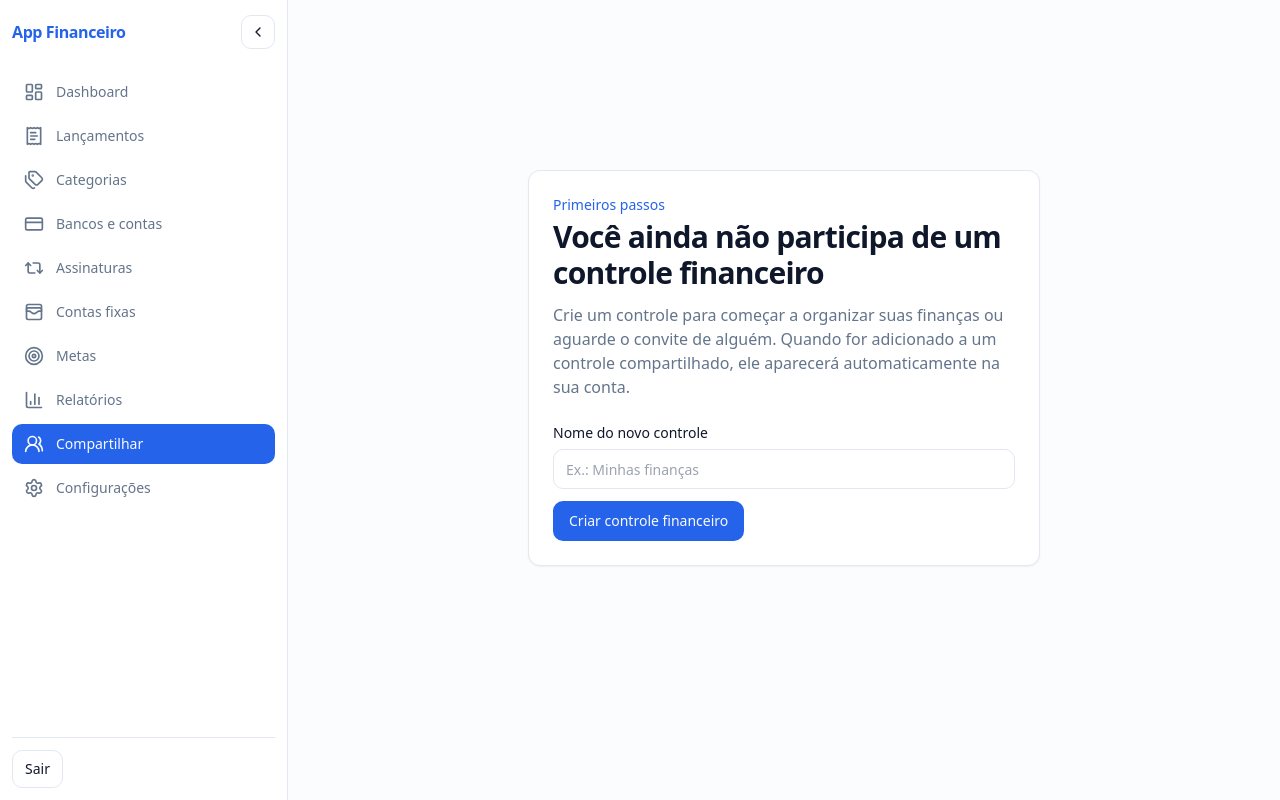
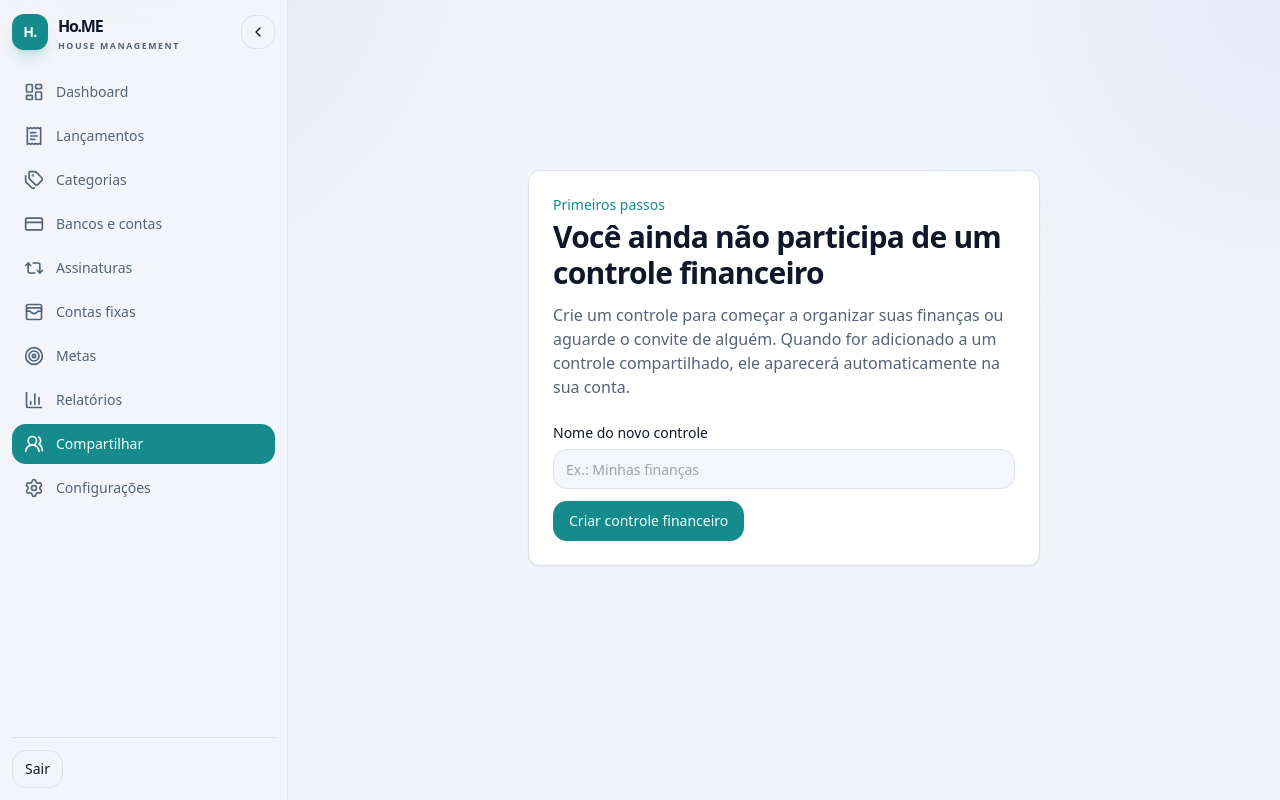
Before and after one commit to gzBELAN/App_Financeiro, a Next.js app: page /workspace in a window 1280 px wide. Built offline with nearby package versions, Linux system fonts and the light colour scheme; no server answers; the database is empty.

Commit message:
Upgrading visual identity

```diff
--- a/src/app/layout.tsx
+++ b/src/app/layout.tsx
@@ -6,16 +6,16 @@ import "@/styles/globals.css";
 
 export const metadata: Metadata = {
   title: {
-    default: "App Financeiro",
-    template: "%s | App Financeiro",
+    default: "Ho.ME",
+    template: "%s | Ho.ME",
   },
-  description: "Controle financeiro pessoal simples, seguro e responsivo.",
-  applicationName: "App Financeiro",
+  description: "House Management Environment para uma rotina financeira doméstica mais inteligente.",
+  applicationName: "Ho.ME",
   manifest: "/manifest.webmanifest",
   appleWebApp: {
     capable: true,
-    statusBarStyle: "default",
-    title: "App Financeiro",
+    statusBarStyle: "black-translucent",
+    title: "Ho.ME",
   },
   icons: {
     apple: "/icons/icon-192.svg",
@@ -38,7 +38,7 @@ export default function RootLayout({ children }: RootLayoutProperties) {
           dangerouslySetInnerHTML={{
             __html: `(() => {
               try {
-                const preference = localStorage.getItem("app-financeiro-theme") || "system";
+                const preference = localStorage.getItem("home-theme") || localStorage.getItem("app-financeiro-theme") || "system";
                 const isDark = preference === "dark" || (preference === "system" && window.matchMedia("(prefers-color-scheme: dark)").matches);
                 document.documentElement.classList.toggle("dark", isDark);
               } catch { /* A aparência padrão será usada quando o armazenamento não estiver disponível. */ }
--- a/src/app/offline/page.tsx
+++ b/src/app/offline/page.tsx
@@ -4,7 +4,7 @@ export default function OfflinePage() {
   return (
     <main className="flex min-h-screen items-center justify-center bg-background px-6 text-foreground">
       <section className="max-w-md space-y-3 text-center">
-        <p className="text-sm font-semibold text-primary">App Financeiro</p>
+        <p className="text-sm font-black tracking-[-0.08em] text-primary">Ho.ME <span className="ml-1 text-[0.6rem] font-bold uppercase tracking-[0.15em] text-muted-foreground">House management</span></p>
         <h1 className="text-3xl font-bold tracking-tight">Você está sem conexão</h1>
         <p className="text-muted-foreground">Reconecte-se à internet para atualizar seus dados financeiros. Os recursos estáticos do aplicativo continuam disponíveis.</p>
       </section>
--- a/src/features/auth/presentation/auth-card.tsx
+++ b/src/features/auth/presentation/auth-card.tsx
@@ -9,9 +9,9 @@ type AuthCardProperties = {
 export function AuthCard({ children, description, title }: AuthCardProperties) {
   return (
     <main className="flex min-h-screen items-center justify-center bg-muted/50 px-4 py-10">
-      <section className="w-full max-w-md rounded-lg border bg-card p-6 shadow-sm sm:p-8">
+      <section className="w-full max-w-md rounded-2xl border border-border/80 bg-card/95 p-6 shadow-xl shadow-primary/5 backdrop-blur sm:p-8">
         <header className="mb-6 space-y-2">
-          <p className="text-sm font-semibold text-primary">App Financeiro</p>
+          <p className="text-sm font-black tracking-[-0.08em] text-primary">Ho.ME <span className="ml-1 text-[0.6rem] font-bold uppercase tracking-[0.15em] text-muted-foreground">House management</span></p>
           <h1 className="text-2xl font-bold tracking-tight">{title}</h1>
           <p className="text-sm text-muted-foreground">{description}</p>
         </header>
--- a/src/features/navigation/presentation/app-navigation.tsx
+++ b/src/features/navigation/presentation/app-navigation.tsx
@@ -21,6 +21,15 @@ import {
 } from "lucide-react";
 
 import { LogoutButton } from "@/features/auth/presentation/logout-button";
+
+function BrandMark({ compact = false }: { compact?: boolean }) {
+  return (
+    <span className="flex items-center gap-2.5">
+      <span aria-hidden="true" className="grid size-9 place-items-center rounded-xl bg-primary text-sm font-black tracking-tighter text-primary-foreground shadow-lg shadow-primary/20">H.</span>
+      {compact ? null : <span className="leading-none"><strong className="block text-base font-black tracking-[-0.08em] text-foreground">Ho.ME</strong><span className="mt-1 block text-[0.55rem] font-bold uppercase tracking-[0.18em] text-muted-foreground">House management</span></span>}
+    </span>
+  );
+}
 
 type NavigationItem = {
   href: string;
@@ -82,7 +91,7 @@ export function AppNavigation({ children }: { children: ReactNode }) {
 
   return (
     <div className="min-h-screen bg-muted/30">
-      <header className="sticky top-0 z-30 flex h-16 items-center gap-3 border-b bg-background px-4 lg:hidden">
+      <header className="sticky top-0 z-30 flex h-16 items-center gap-3 border-b border-border/80 bg-background/90 px-4 backdrop-blur-xl lg:hidden">
         <button
           aria-label="Abrir menu"
           className="rounded-md border p-2 hover:bg-muted"
@@ -91,9 +100,7 @@ export function AppNavigation({ children }: { children: ReactNode }) {
         >
           <Menu className="size-5" />
         </button>
-        <Link className="font-semibold tracking-tight text-primary" href="/dashboard">
-          App Financeiro
-        </Link>
+        <Link href="/dashboard"><BrandMark /></Link>
       </header>
       {mobileOpen ? (
         <button
@@ -104,14 +111,13 @@ export function AppNavigation({ children }: { children: ReactNode }) {
         />
       ) : null}
       <aside
-        className={`fixed inset-y-0 left-0 z-50 flex w-72 flex-col border-r bg-background p-3 transition-transform duration-200 lg:z-30 lg:translate-x-0 ${
+        className={`fixed inset-y-0 left-0 z-50 flex w-72 flex-col border-r border-border/80 bg-background/90 p-3 backdrop-blur-xl transition-transform duration-200 lg:z-30 lg:translate-x-0 ${
           mobileOpen ? "translate-x-0" : "-translate-x-full"
         } ${collapsed ? "lg:w-20" : "lg:w-72"}`}
       >
         <div className={`mb-5 flex h-10 items-center ${collapsed ? "justify-center" : "justify-between"}`}>
-          <Link className={`font-semibold tracking-tight text-primary ${collapsed ? "hidden" : ""}`} href="/dashboard">
-            App Financeiro
-          </Link>
+          <Link className={collapsed ? "hidden" : ""} href="/dashboard"><BrandMark /></Link>
+          {collapsed ? <Link href="/dashboard"><BrandMark compact /></Link> : null}
           <button
             aria-label="Fechar menu"
             className="rounded-md border p-2 hover:bg-muted lg:hidden"
--- a/src/features/settings/presentation/settings-manager.tsx
+++ b/src/features/settings/presentation/settings-manager.tsx
@@ -35,7 +35,7 @@ export function SettingsManager({
   const [isPending, startTransition] = useTransition();
 
   useEffect(() => {
-    const storedTheme = localStorage.getItem("app-financeiro-theme") as ThemePreference | null;
+    const storedTheme = (localStorage.getItem("home-theme") ?? localStorage.getItem("app-financeiro-theme")) as ThemePreference | null;
     const preference = storedTheme ?? themePreference;
     setTheme(preference);
     applyTheme(preference);
@@ -59,7 +59,8 @@ export function SettingsManager({
   function setVisualTheme(preference: ThemePreference) {
     setTheme(preference);
     applyTheme(preference);
-    localStorage.setItem("app-financeiro-theme", preference);
+    localStorage.setItem("home-theme", preference);
+    localStorage.removeItem("app-financeiro-theme");
     startTransition(async () => {
       const result = await updateThemePreference(preference);
       setFeedback(result.error ?? result.success ?? null);
--- a/src/styles/globals.css
+++ b/src/styles/globals.css
@@ -4,28 +4,28 @@
 
 @layer base {
   :root {
-    --background: 0 0% 100%;
-    --foreground: 222.2 47.4% 11.2%;
+    --background: 222 47% 97%;
+    --foreground: 222 47% 11%;
     --card: 0 0% 100%;
-    --card-foreground: 222.2 47.4% 11.2%;
-    --primary: 221.2 83.2% 53.3%;
-    --primary-foreground: 210 40% 98%;
-    --muted: 210 40% 96.1%;
-    --muted-foreground: 215.4 16.3% 46.9%;
-    --border: 214.3 31.8% 91.4%;
-    --radius: 0.75rem;
+    --card-foreground: 222 47% 11%;
+    --primary: 181 73% 32%;
+    --primary-foreground: 180 100% 98%;
+    --muted: 214 32% 94%;
+    --muted-foreground: 215 19% 40%;
+    --border: 215 29% 89%;
+    --radius: 1rem;
   }
 
   .dark {
-    --background: 222.2 47.4% 11.2%;
-    --foreground: 210 40% 98%;
-    --card: 222.2 47.4% 13%;
-    --card-foreground: 210 40% 98%;
-    --primary: 217.2 91.2% 59.8%;
-    --primary-foreground: 222.2 47.4% 11.2%;
-    --muted: 217.2 32.6% 17.5%;
-    --muted-foreground: 215 20.2% 65.1%;
-    --border: 217.2 32.6% 17.5%;
+    --background: 222 47% 7%;
+    --foreground: 180 17% 94%;
+    --card: 222 39% 11%;
+    --card-foreground: 180 17% 94%;
+    --primary: 174 77% 48%;
+    --primary-foreground: 222 47% 8%;
+    --muted: 220 30% 16%;
+    --muted-foreground: 213 19% 69%;
+    --border: 218 28% 20%;
   }
 
   * {
@@ -34,5 +34,12 @@
 
   body {
     @apply bg-background text-foreground antialiased;
+    background-image:
+      radial-gradient(circle at 8% -10%, hsl(var(--primary) / 0.14), transparent 28rem),
+      radial-gradient(circle at 100% 0%, hsl(221 83% 53% / 0.09), transparent 25rem);
+  }
+
+  ::selection {
+    background: hsl(var(--primary) / 0.24);
   }
 }
```
Also changed, not shown: public/icons/icon-192.svg, public/icons/icon-512.svg, public/manifest.webmanifest, 1 other file (tests, documents, lock files or other folders).
